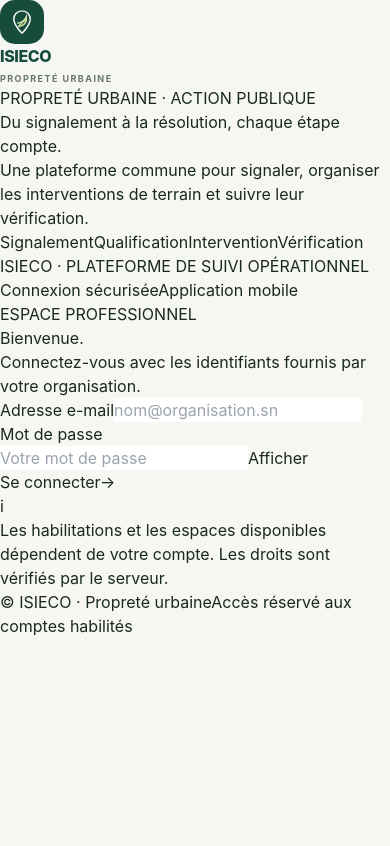
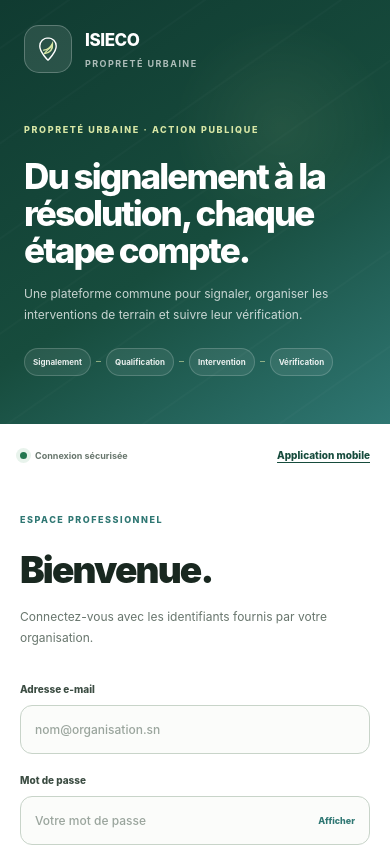
Before and after one commit to fadellba/isieco-report, a React (Vite) app in the folder apps/web/: page /connexion in a window 390 px wide. Shown: the top 846 px of the page. Built offline with nearby package versions, Linux system fonts and the light colour scheme; no server answers.

Commit message:
style(web): add responsive authentication visual system

```diff
--- a/apps/web/src/styles.css
+++ b/apps/web/src/styles.css
@@ -315,3 +315,93 @@ button { cursor: pointer; }
 .operational-map__cluster-list button b { max-width: 100%; overflow: hidden; color: var(--ink-900); font-size: 10px; text-overflow: ellipsis; white-space: nowrap; }
 
 .command-center__legend i.is-cluster { width: 11px; height: 11px; border-radius: 50%; background: var(--brand-forest); }
+
+
+/* Authentication surfaces */
+.auth-page { min-height: 100vh; padding: 24px; background: #f2f5ef; color: var(--ink-900); }
+.auth-layout {
+  display: grid; width: min(100%, 1440px); min-height: calc(100vh - 48px);
+  grid-template-columns: minmax(0, 1.02fr) minmax(420px, .98fr);
+  overflow: hidden; margin: 0 auto; border: 1px solid #e1e9df; border-radius: 28px;
+  background: white; box-shadow: 0 22px 70px rgba(16,59,49,.08);
+}
+.auth-story {
+  position: relative; isolation: isolate; display: flex; min-height: 690px; flex-direction: column;
+  justify-content: space-between; overflow: hidden; padding: clamp(28px, 4vw, 58px);
+  background: linear-gradient(148deg, #103b31 0%, #174c3d 55%, #2f7773 100%); color: white;
+}
+.auth-story::before {
+  position: absolute; z-index: -1; inset: 0; opacity: .22;
+  background-image: radial-gradient(circle at 72% 30%, rgba(215,230,165,.34), transparent 27%),
+    repeating-linear-gradient(145deg, transparent 0 38px, rgba(255,255,255,.09) 39px 40px, transparent 41px 78px);
+  content: "";
+}
+.auth-story__brand { display: flex; align-items: center; gap: 13px; }
+.auth-story__brand .app-brand__mark { width: 48px; height: 48px; flex-basis: 48px; border: 1px solid rgba(255,255,255,.24); background: rgba(255,255,255,.1); }
+.auth-story__brand .app-brand__copy strong { color: white; font-size: 17px; }
+.auth-story__brand .app-brand__copy small { color: rgba(255,255,255,.65); }
+.auth-story__content { position: relative; z-index: 1; max-width: 650px; padding: 70px 0 76px; }
+.auth-story__eyebrow { color: #d7e6a5; font-size: 9px; font-weight: 850; letter-spacing: .18em; }
+.auth-story__content h1 { max-width: 590px; margin: 19px 0 0; color: white; font-size: clamp(38px, 4.8vw, 63px); font-weight: 850; letter-spacing: -.055em; line-height: 1.06; }
+.auth-story__content > p { max-width: 500px; margin: 20px 0 0; color: rgba(255,255,255,.76); font-size: 14px; line-height: 1.8; }
+.auth-story__flow { display: flex; align-items: center; flex-wrap: wrap; gap: 9px; margin-top: 36px; }
+.auth-story__flow span { padding: 9px 11px; border: 1px solid rgba(255,255,255,.18); border-radius: 999px; background: rgba(255,255,255,.08); color: rgba(255,255,255,.9); font-size: 9px; font-weight: 750; }
+.auth-story__flow i { width: 14px; height: 1px; background: rgba(215,230,165,.6); }
+.auth-story__footer { position: relative; z-index: 1; color: rgba(255,255,255,.56); font-size: 8px; font-weight: 800; letter-spacing: .17em; }
+.auth-story__orb { position: absolute; z-index: -1; display: block; border: 1px solid rgba(215,230,165,.24); border-radius: 50%; pointer-events: none; }
+.auth-story__orb--one { right: 4%; bottom: -170px; width: 310px; height: 310px; }
+.auth-story__orb--two { right: 15%; bottom: -116px; width: 200px; height: 200px; }
+.auth-main { display: flex; min-width: 0; flex-direction: column; justify-content: space-between; padding: 32px clamp(26px, 4vw, 62px) 24px; }
+.auth-main__top { display: flex; align-items: center; justify-content: space-between; gap: 14px; }
+.auth-main__top > a { color: var(--brand-forest); font-size: 10px; font-weight: 800; text-decoration: underline; text-underline-offset: 3px; }
+.auth-main__secure { display: inline-flex; align-items: center; gap: 8px; color: var(--ink-500); font-size: 9px; font-weight: 750; }
+.auth-main__secure span { width: 7px; height: 7px; border-radius: 50%; background: var(--status-success); box-shadow: 0 0 0 4px #e8f3ec; }
+.auth-card { width: min(100%, 470px); margin: auto; padding: 58px 0; }
+.auth-card__eyebrow { color: var(--brand-petrol); font-size: 9px; font-weight: 850; letter-spacing: .17em; }
+.auth-card__heading h2 { margin: 13px 0 0; color: var(--ink-900); font-size: 37px; font-weight: 900; letter-spacing: -.05em; }
+.auth-card__heading p { margin: 10px 0 0; color: var(--ink-500); font-size: 12px; line-height: 1.7; }
+.auth-form { display: flex; flex-direction: column; gap: 19px; margin-top: 34px; }
+.auth-field { display: flex; min-width: 0; flex-direction: column; gap: 8px; color: var(--ink-700); font-size: 10px; font-weight: 800; }
+.auth-field input { width: 100%; min-height: 49px; padding: 0 14px; border: 1px solid var(--line-strong); border-radius: 12px; outline: none; background: #fbfcfa; color: var(--ink-900); font-size: 12px; font-weight: 500; transition: border-color .15s ease, box-shadow .15s ease, background .15s ease; }
+.auth-field input::placeholder { color: #9aa59d; }
+.auth-field input:focus { border-color: var(--brand-petrol); background: white; box-shadow: 0 0 0 4px rgba(47,119,115,.11); }
+.auth-field__password { position: relative; }
+.auth-field__password input { padding-right: 88px; }
+.auth-field__password button { position: absolute; top: 50%; right: 12px; padding: 7px 3px; transform: translateY(-50%); background: transparent; color: var(--brand-petrol); font-size: 9px; font-weight: 850; }
+.auth-form__error { margin: -2px 0 0; padding: 12px 14px; border: 1px solid #eed7d3; border-left: 4px solid var(--status-danger); border-radius: 10px; background: #fdf5f4; color: #873d36; font-size: 11px; line-height: 1.6; }
+.auth-form__submit { display: flex; min-height: 52px; align-items: center; justify-content: space-between; gap: 14px; margin-top: 4px; padding: 0 17px; border: 1px solid var(--brand-forest); border-radius: 12px; background: var(--brand-forest); color: white; font-size: 11px; font-weight: 850; box-shadow: 0 8px 18px rgba(23,76,61,.15); transition: background .15s ease, transform .15s ease, box-shadow .15s ease; }
+.auth-form__submit:hover:not(:disabled) { transform: translateY(-1px); background: var(--brand-forest-dark); box-shadow: 0 11px 22px rgba(23,76,61,.2); }
+.auth-form__submit:disabled { cursor: not-allowed; opacity: .55; box-shadow: none; }
+.auth-form__submit > span:last-child { color: #d7e6a5; font-size: 19px; font-weight: 400; }
+.auth-card__note { display: flex; align-items: flex-start; gap: 10px; margin-top: 26px; padding: 13px 14px; border: 1px solid #e2ebe1; border-radius: 12px; background: #f5f8f3; }
+.auth-card__note-icon { display: grid; width: 19px; height: 19px; flex: 0 0 19px; place-items: center; border-radius: 50%; background: #e0ecdf; color: var(--brand-forest); font-size: 10px; font-weight: 900; }
+.auth-card__note p { margin: 1px 0 0; color: var(--ink-500); font-size: 9px; line-height: 1.65; }
+.auth-main__footer { display: flex; flex-wrap: wrap; justify-content: space-between; gap: 8px 16px; color: var(--ink-400); font-size: 8px; font-weight: 700; }
+@media (max-width: 960px) {
+  .auth-page { padding: 0; }
+  .auth-layout { min-height: 100vh; grid-template-columns: minmax(0, .85fr) minmax(390px, 1fr); border: 0; border-radius: 0; }
+  .auth-story { padding: 32px; }
+  .auth-main { padding-inline: 30px; }
+  .auth-story__content h1 { font-size: clamp(33px, 5vw, 46px); }
+  .auth-story__flow { gap: 6px; }
+  .auth-story__flow span { padding: 8px; }
+  .auth-story__flow i { width: 8px; }
+}
+@media (max-width: 720px) {
+  .auth-layout { display: flex; flex-direction: column; }
+  .auth-story { min-height: 0; padding: 25px 24px 30px; }
+  .auth-story__content { padding: 42px 0 18px; }
+  .auth-story__content h1 { max-width: 540px; font-size: clamp(34px, 9vw, 46px); }
+  .auth-story__content > p { margin-top: 13px; font-size: 12px; }
+  .auth-story__flow { margin-top: 22px; }
+  .auth-story__footer { display: none; }
+  .auth-main { min-height: 570px; padding: 24px; }
+  .auth-card { padding: 42px 0; }
+  .auth-main__footer { padding-bottom: 4px; }
+}
+@media (max-width: 420px) {
+  .auth-story__flow { gap: 5px; }
+  .auth-story__flow span { font-size: 8px; padding: 7px 8px; }
+  .auth-story__flow i { width: 5px; }
+  .auth-main { padding-inline: 20px; }
+}
```
